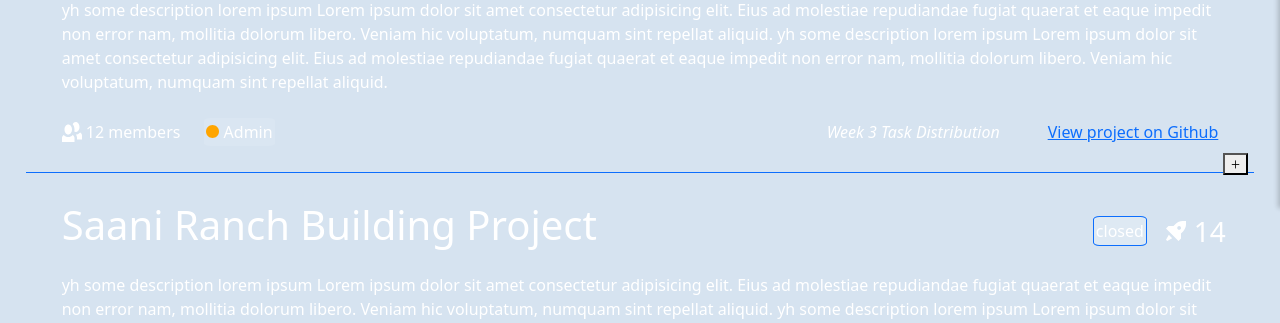
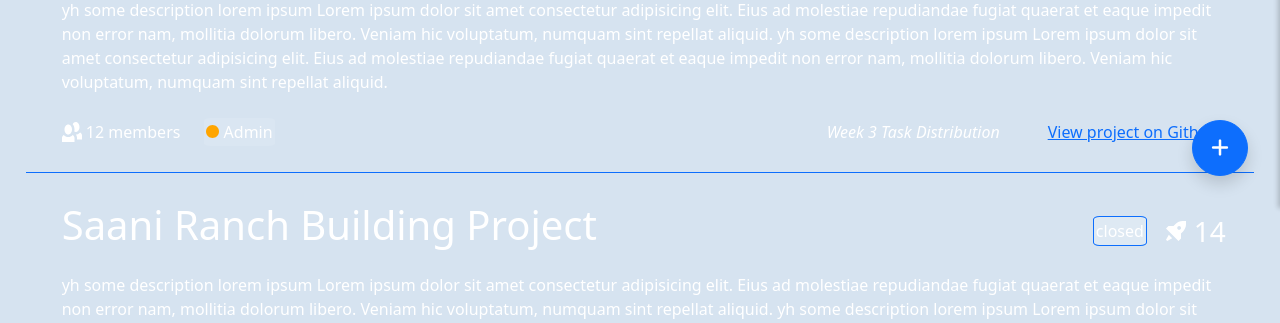
Before and after one commit to Sam-3l/TaskFlow, a Flask app: page /dashboard/projects in a window 1280 px wide. Shown: the part 592-915 px from the top of the page. Run offline with Flask 3, Linux system fonts and the light colour scheme; the visitor is signed in with stand-in values (Sample User, id 1).

Commit message:
fab for projects

```diff
--- a/app/templates/projects.html
+++ b/app/templates/projects.html
@@ -57,12 +57,8 @@
 
 <div>
 
-<div class="fab-container">
-    <a href="/dashboard/projects/new" style="text-decoration:none;">
-        <button class="fab">
-            <span class="fab-icon">+</span>
-        </button>
-    </a>
-</div>
+<a href="/dashboard/projects/new" class="btn btn-primary btn-lg floating-action-button shadow">
+    <i class="fas fa-plus"></i>
+</a>
 
 {% endblock %}
```
